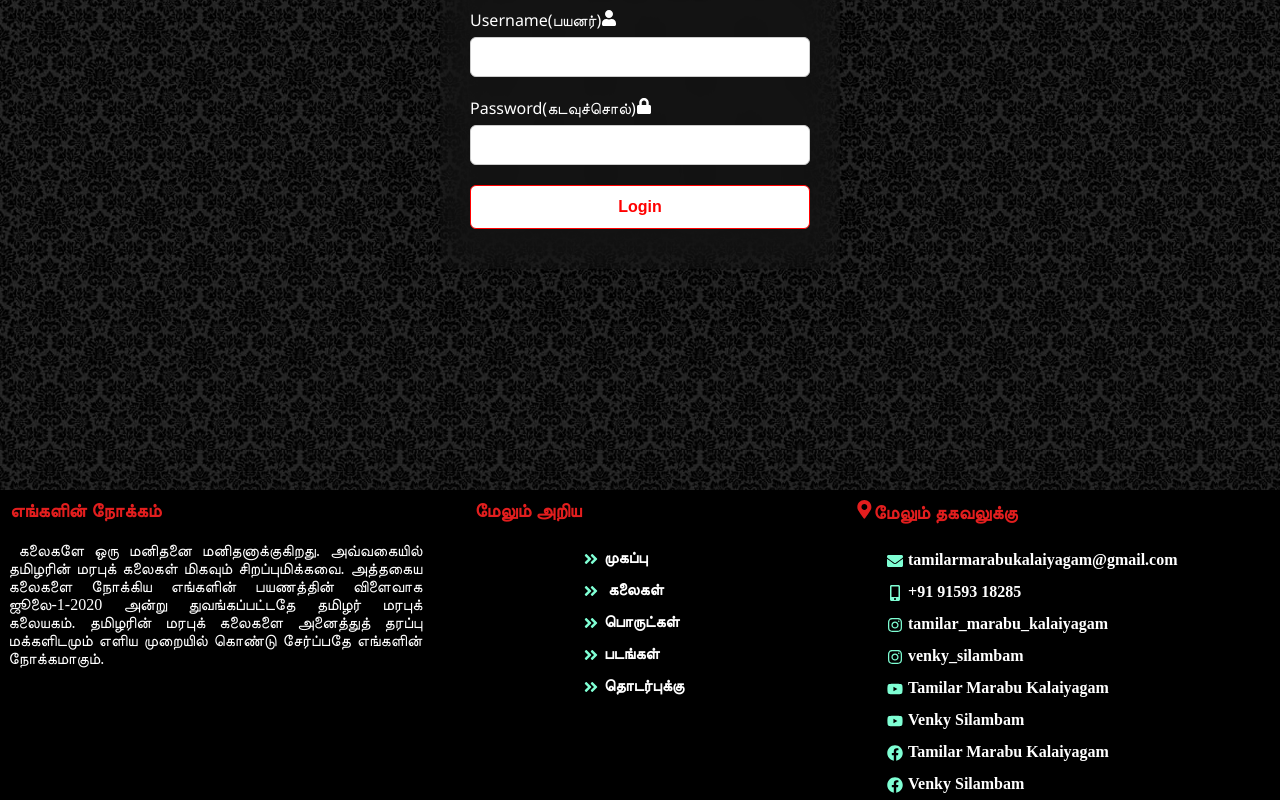
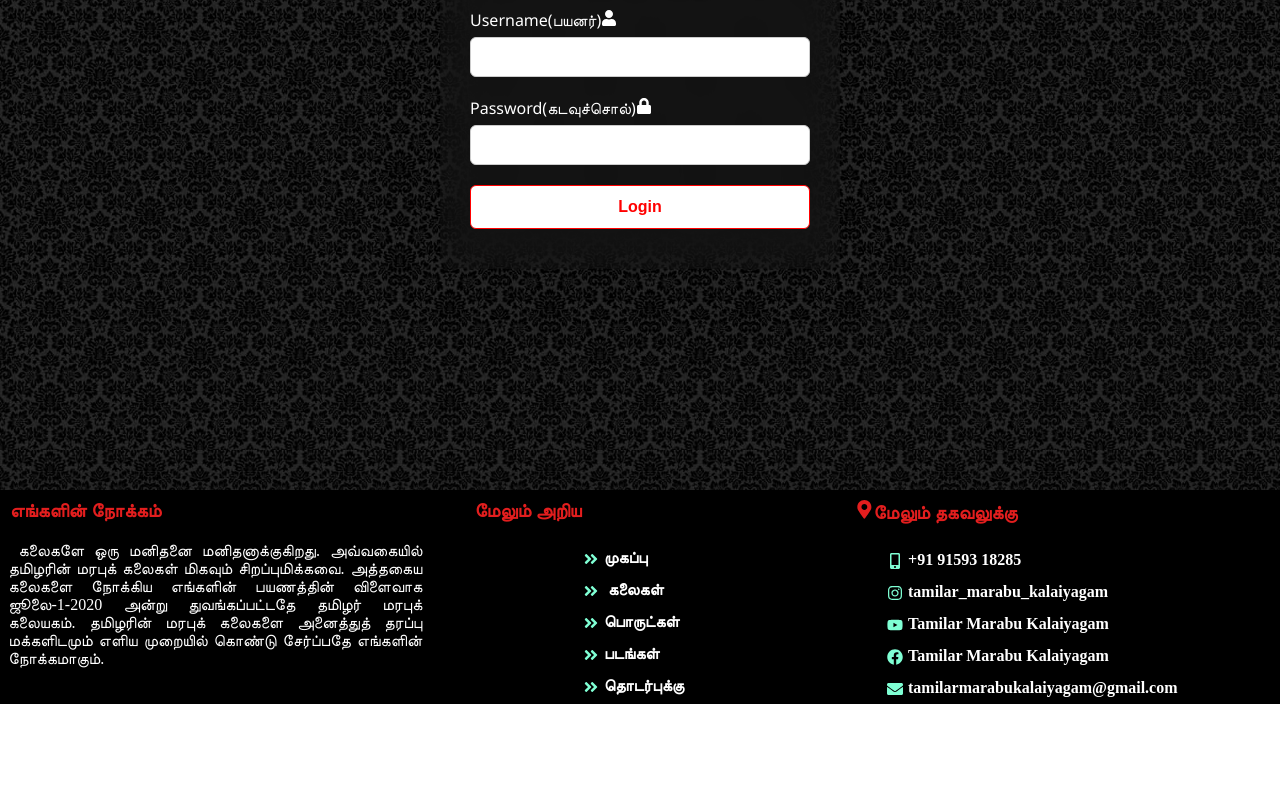
Before and after one commit to Harish20-01/SilambamWebsite, a React (Vite) app in the folder client/: page /passwordUpdateComponent in a window 1280 px wide. Shown: the part 426-1226 px from the top of the page. After the commit the page ends 1130 px from the top, so only its background shows below. Built offline with nearby package versions, Linux system fonts and the light colour scheme; no server answers.

Commit message:
removing footer contact details

```diff
--- a/client/src/Footer.jsx
+++ b/client/src/Footer.jsx
@@ -49,10 +49,7 @@ const Footer = () => {
               மேலும் தகவலுக்கு
             </h3>
             <div id="Contact">
-                  <li><a href="mailto:tamilarmarabukalaiyagam@gamil.com" target="_blank">
-                        <FaEnvelope className='fa'/>
-                        tamilarmarabukalaiyagam@gmail.com</a>
-                  </li>
+
                   <li><a href="tel:+919159318285">
                       <FaMobileAlt className='fa'/>
                         +91 91593 18285</a>
@@ -60,20 +57,17 @@ const Footer = () => {
                   <li><a href="https://www.instagram.com/tamilar_marabu_kalaiyagam" target="_blank">
                       <FaInstagram className='fa'/>tamilar_marabu_kalaiyagam</a>
                   </li>
-                  <li><a href="https://www.instagram.com/venky_silambam" target="_blank">
-                      <FaInstagram className='fa'/>venky_silambam</a>
-                  </li>
+
                   <li><a href="https://www.youtube.com/@TamilarMarabuKalaiyagam" target="_blank">
                       <FaYoutube className='fa'/>Tamilar Marabu Kalaiyagam</a>
                   </li>
-                  <li><a href="https://www.youtube.com/@Venky_Silambam" target="_blank">
-                      <FaYoutube className='fa'/>Venky Silambam</a>
-                  </li>
+
                   <li><a href="https://www.facebook.com/profile.php?id=61571714846047&mibextid=ZbWKwL" target="_blank">
                       <FaFacebook className='fa'/>Tamilar Marabu Kalaiyagam</a>
                   </li>
-                  <li><a href="https://www.facebook.com/share/183M4wz7eH" target="_blank">
-                      <FaFacebook className='fa'/>Venky Silambam</a>
+                  <li><a href="mailto:tamilarmarabukalaiyagam@gamil.com" target="_blank">
+                        <FaEnvelope className='fa'/>
+                        tamilarmarabukalaiyagam@gmail.com</a>
                   </li>
 
                   {/* <li>
```
